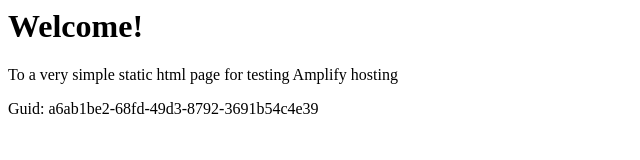
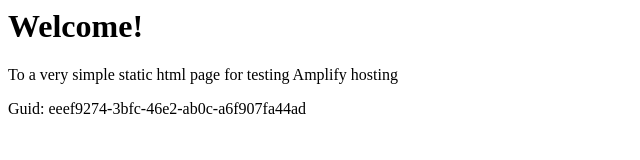
Before and after one commit to aws-aemilia-cdg/Github-PR-Commit-Integration-Test-DoNotTouch-GitHubWebhookPushCanaryTest-v1-preprod-eu-west-3, a website: page src/index.html in a window 1280 px wide. Shown: the full height of the page, 0-640 px from the left. Drawn offline with Linux system fonts and the light colour scheme.

Commit message:
commit from integ tests

```diff
--- a/src/index.html
+++ b/src/index.html
@@ -12,6 +12,6 @@
 <body>
     <h1>Welcome!</h1>
     <p>To a very simple static html page for testing Amplify hosting</p>
-    <p>Guid: a6ab1be2-68fd-49d3-8792-3691b54c4e39</p></body>
+    <p>Guid: eeef9274-3bfc-46e2-ab0c-a6f907fa44ad</p></body>
 
 </html>
```
